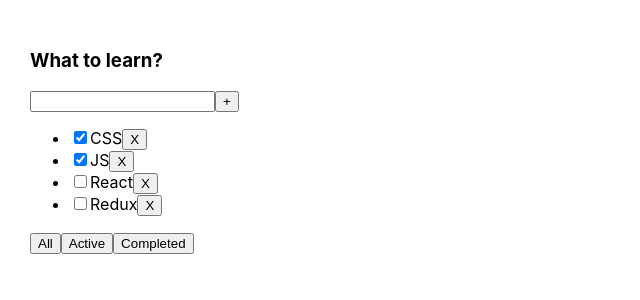
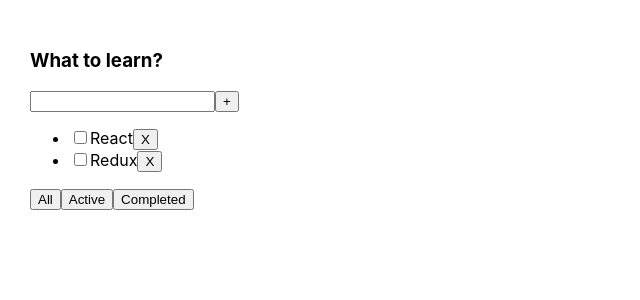
Before and after one commit to PlatonVV/toDoList, a React (Create React App) app: page / in a window 1280 px wide. Shown: the top 300 px of the page, without its empty margins (0-640 px from the left). Built offline with nearby package versions, Linux system fonts and the light colour scheme.

Commit message:
lesson2 Dimych video 1:15

```diff
--- a/src/App.tsx
+++ b/src/App.tsx
@@ -1,25 +1,35 @@
-import React from "react";
+import React, { useState } from "react";
 import "./App.css";
 import { TasksType, ToDoList } from "./ToDoList";
 
+export type FilterValuesType = 'all'| 'completed' | 'active'
+
 function App() {
-  const tasks: Array<TasksType> = [
+  let [tasks, setTasks] = useState<Array<TasksType>>([
     { id: 1, title: "CSS", isDone: true },
     { id: 2, title: "JS", isDone: true },
     { id: 3, title: "React", isDone: false },
     { id: 4, title: "Redux", isDone: false },
-  ];
+  ]);
+  let [filter, setFilter] = useState<FilterValuesType>("active");
 
   function removeTask(id: number) {
-    let resultTasks = tasks.filter(() => {
-      return true;
-    });
-    console.log(resultTasks);
+    let filteredTasks = tasks.filter((t) => t.id !== id);
+    setTasks(filteredTasks);
   }
 
+
+
+  let tasksForToDoList = tasks;
+  if(filter === "completed") {
+    tasksForToDoList = tasks.filter(t => t.isDone);
+  }
+  if(filter === "active") {
+    tasksForToDoList = tasks.filter(t => !t.isDone);
+  }
   return (
     <div className="App">
-      <ToDoList title="What to learn?" tasks={tasks} removeTask={removeTask} />
+      <ToDoList title="What to learn?" tasks={tasksForToDoList} removeTask={removeTask} />
     </div>
   );
 }
```
